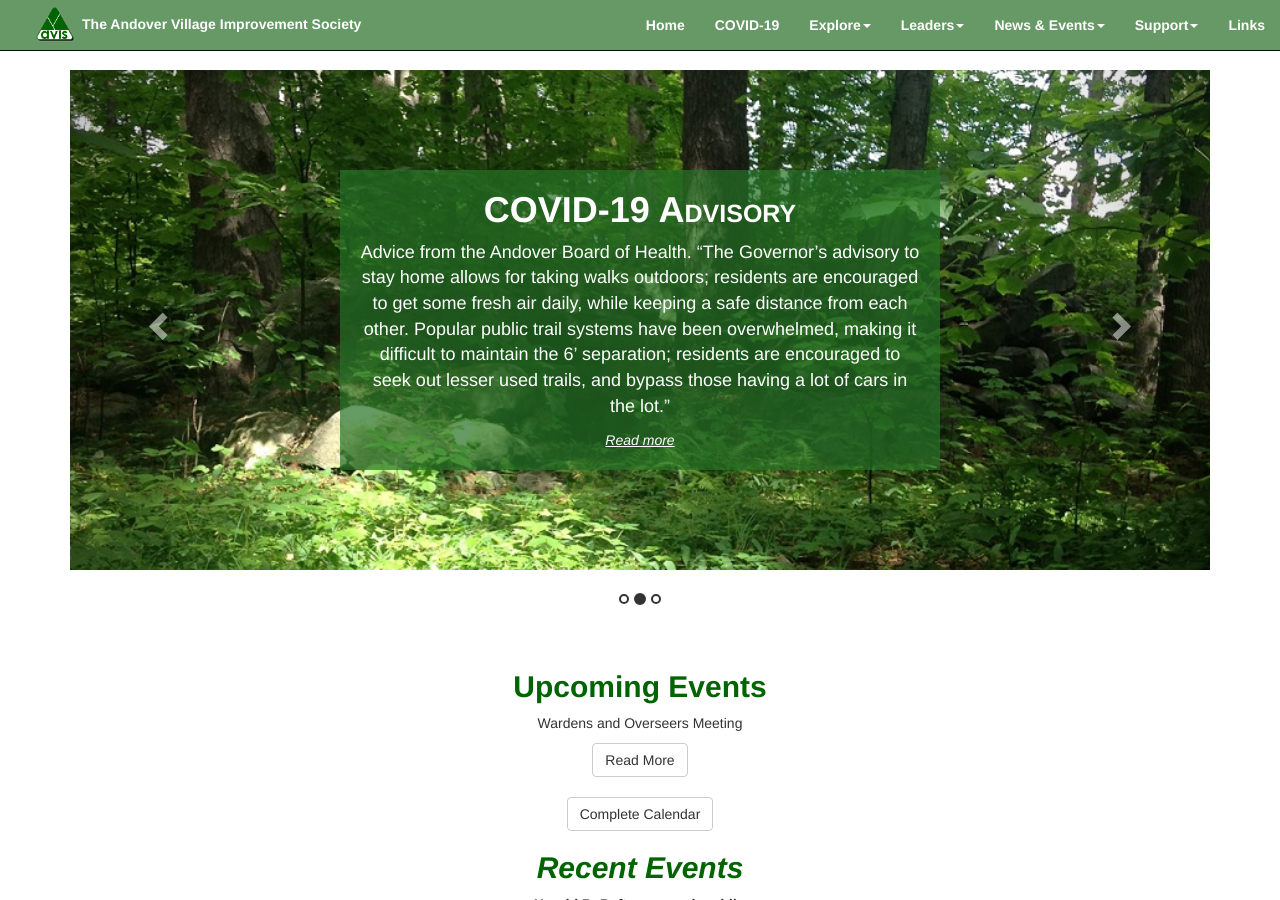
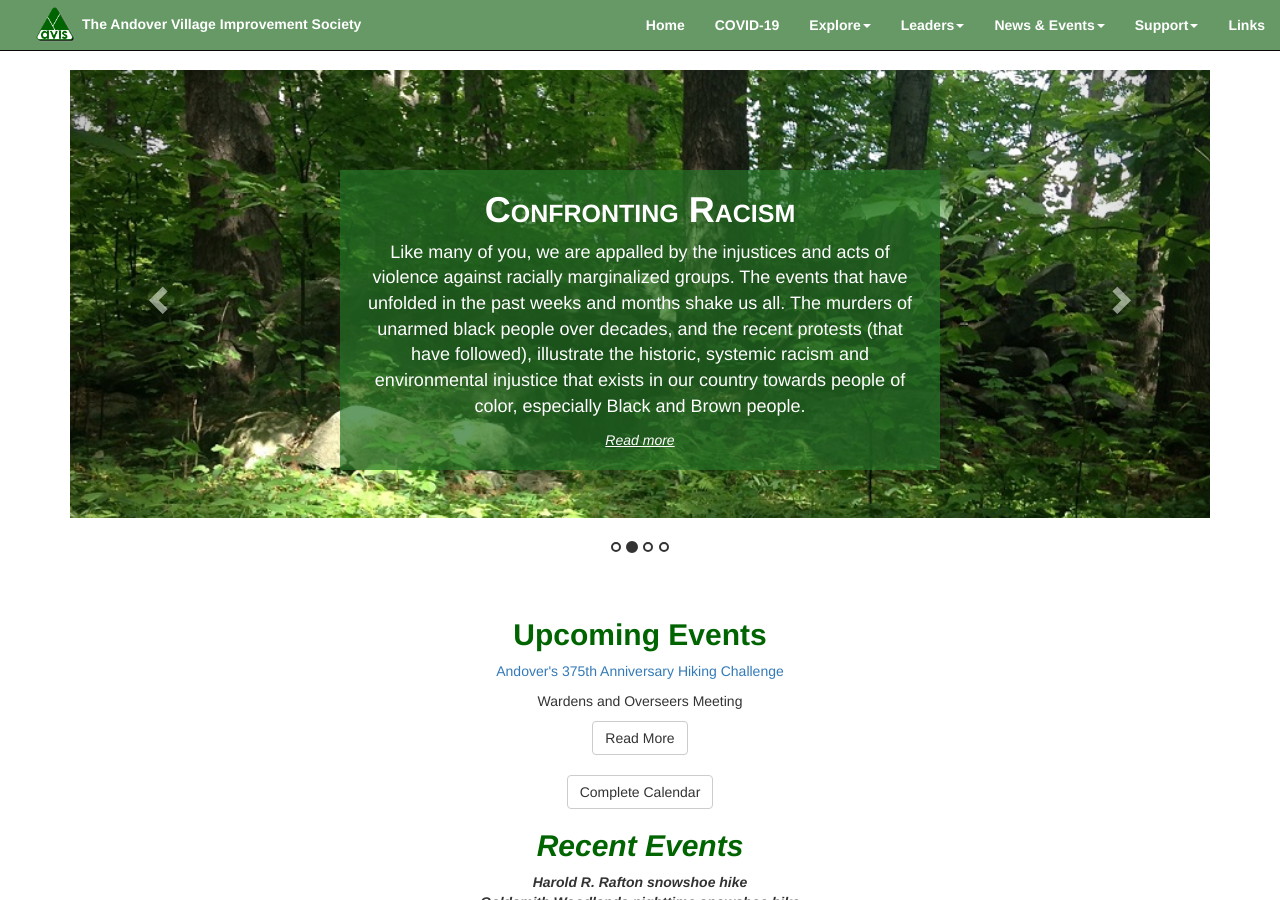
Before and after one commit to avisandover/avis-website, a Jekyll site: the page built from index.html, in a window 1280 px wide and 900 px high. Built offline with Jekyll 4.4.1, drawn with Linux system fonts in a browser that asks for light colours; nearby versions of some CDN libraries.

Commit message:
New changes

```diff
--- a/_layouts/cal.html
+++ b/_layouts/cal.html
@@ -29,6 +29,11 @@
       editable: true,
       eventLimit: true, // allow "more" link when too many events
       events: [
+        { title: 'Andover 375th anniversary challenge',
+          start: "2021-07-21T03:00:00-05:00",
+          end: "2022-05-06T16:00:00-05:00",
+          url: "/events.html"
+        },
         { title: 'Deer Jump Reservation hike',
           start: "2020-09-10T09:30:00-05:00",
           end: "2020-09-10T11:30:00-05:00",
--- a/index.html
+++ b/index.html
@@ -11,12 +11,29 @@
         <li data-target="#myCarousel" data-slide-to="0" class="active"></li>
         <li data-target="#myCarousel" data-slide-to="1"></li>
         <li data-target="#myCarousel" data-slide-to="2"></li>
+        <li data-target="#myCarousel" data-slide-to="3"></li>
       </ol>
 
       <!-- Wrapper for slides -->
       <div class="carousel-inner">
 
         <div class="item active">
+          <header>
+              <div>
+                <h1>Andover's Hiking Challenge</h1>
+
+                <p>Help us celebrate Andovers 375th birthday by hiking 20 of Andovers top reservations!
+                  The challenge runs from July 1st, 2021 to May 6th, 2022. Hike the main trail loop of each reservation,
+                  and track your progress using the list inside the brochure. Complete all 20 reservations and win an
+                  official anniversary backpack!
+                </p>
+
+                <a href="https://www.andover375.org/events/help-us-celebrate-andovers-375th-birthday-by-hiking-20-of-andovers-top-reservations">Learn more</a>
+              </div>
+            </header>
+        </div>
+
+        <div class="item">
           <header>
               <div>
                 <h1>Confronting Racism</h1>
@@ -32,6 +49,8 @@
               </div>
             </header>
         </div>
+
+
 
         <div class="item">
           <header>
@@ -87,6 +106,11 @@
       <div class="col-xs-12">
         <div>
           <h2>Upcoming Events</h2>
+          <p>
+            <a href="https://www.andover375.org/events/help-us-celebrate-andovers-375th-birthday-by-hiking-20-of-andovers-top-reservations">
+              Andover's 375th Anniversary Hiking Challenge
+            </a>
+          </p>
           <p>Wardens and Overseers Meeting</p>
           <p></p>
           <div>
```
Also changed, not shown: events.html (+11 -0 lines).
